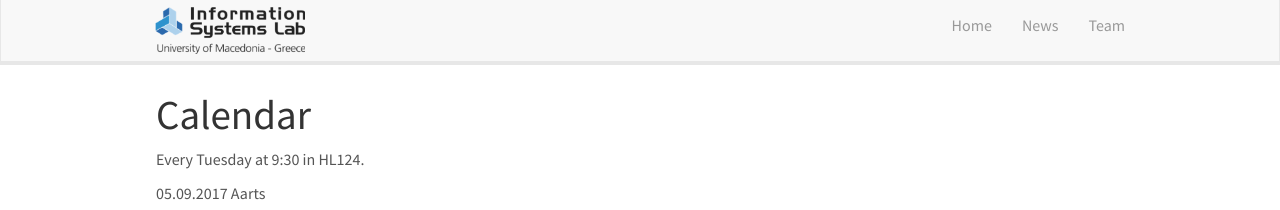
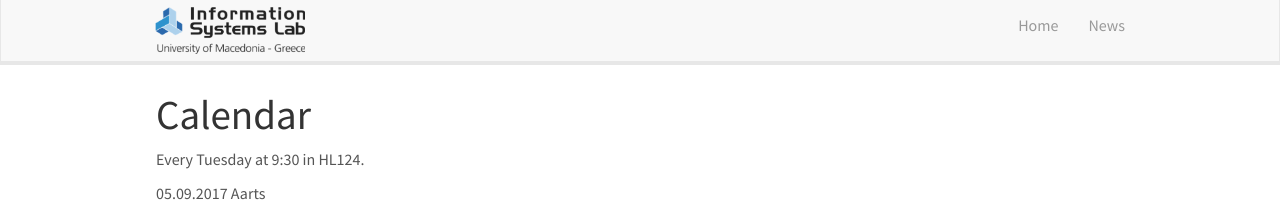
Before and after one commit to vrthanasis/vrthanasis.github.io, a Jekyll site: the page built from _pages/mini_lecture_series.md, in a window 1280 px wide. Shown: the top 210 px of the page. Built offline with Jekyll 4.4.1, drawn with Linux system fonts in a browser that asks for light colours; nearby versions of some CDN libraries.

Commit message:
Update header.html

```diff
--- a/_includes/header.html
+++ b/_includes/header.html
@@ -14,7 +14,6 @@
 	  <ul class="nav navbar-nav navbar-right">
 		<li><a href="{{ site.url }}{{ site.baseurl }}/">Home</a></li>
 		<li><a href="{{ site.url }}{{ site.baseurl }}/allnews.html">News</a></li>
-		<li><a href="{{ site.url }}{{ site.baseurl }}/team">Team</a></li>
 		<!--<li><a href="{{ site.url }}{{ site.baseurl }}/team">Team</a></li>-->
 		<!--<li><a href="{{ site.url }}{{ site.baseurl }}/vacancies">Vacancies</a></li>-->
 		<!--<li><a href="{{ site.url }}{{ site.baseurl }}/publications">Publications</a></li>-->
```
